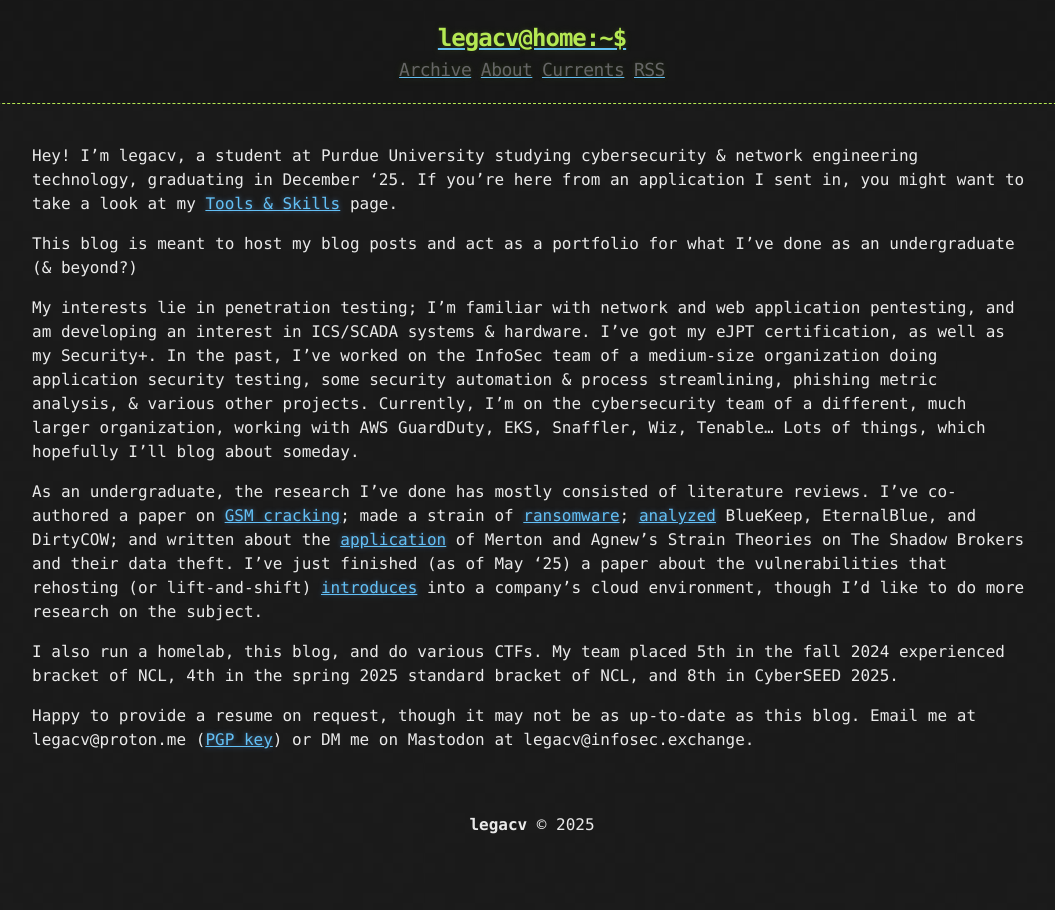
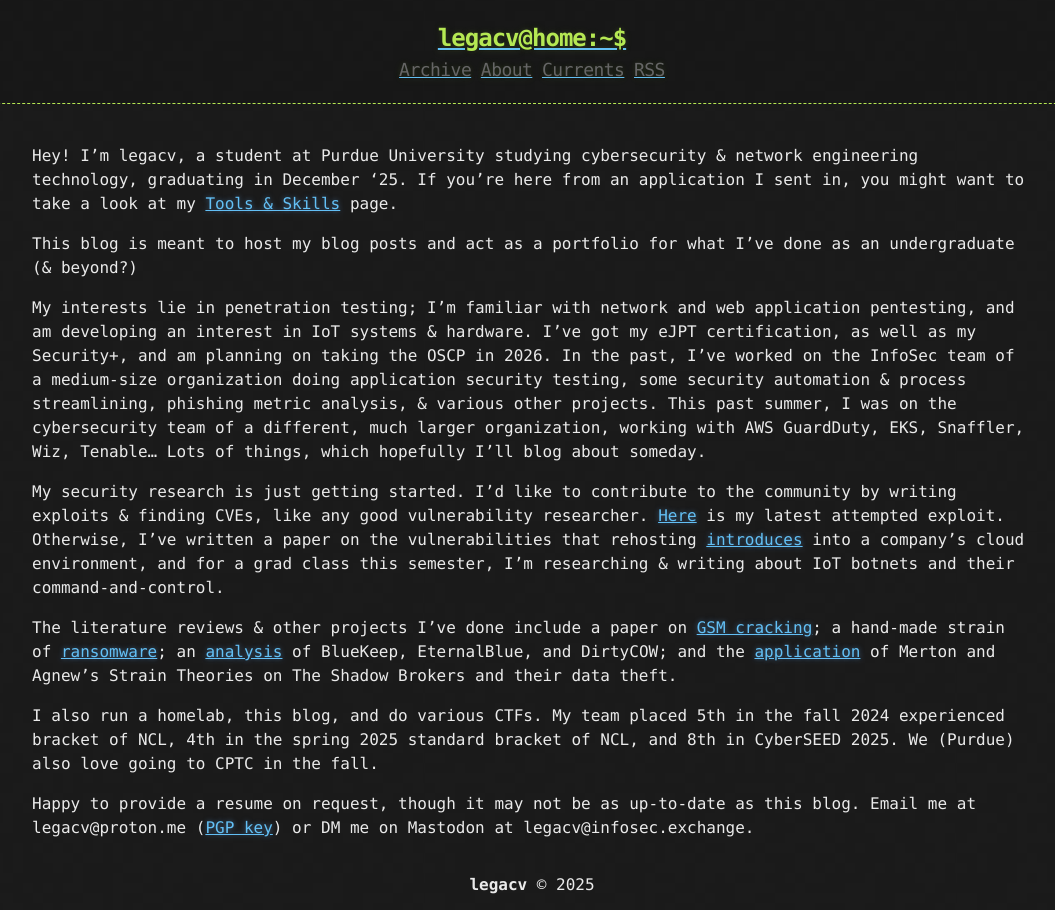
Before and after one commit to legacv/legacv.github.io, a Jekyll site: the page built from about.md, in a window 1280 px wide. Shown: the whole page, without its empty margins (108-1163 px from the left). Built offline with Jekyll 4.4.1, drawn with Linux system fonts in a browser that asks for light colours.

Commit message:
Update about.md

```diff
--- a/about.md
+++ b/about.md
@@ -7,11 +7,13 @@ Hey! I'm legacv, a student at Purdue University studying cybersecurity & network
 
 This blog is meant to host my blog posts and act as a portfolio for what I've done as an undergraduate (& beyond?)
 
-My interests lie in penetration testing; I'm familiar with network and web application pentesting, and am developing an interest in ICS/SCADA systems & hardware. I've got my eJPT certification, as well as my Security+. In the past, I've worked on the InfoSec team of a medium-size organization doing application security testing, some security automation & process streamlining, phishing metric analysis, & various other projects. Currently, I'm on the cybersecurity team of a different, much larger organization, working with AWS GuardDuty, EKS, Snaffler, Wiz, Tenable... Lots of things, which hopefully I'll blog about someday.
+My interests lie in penetration testing; I'm familiar with network and web application pentesting, and am developing an interest in IoT systems & hardware. I've got my eJPT certification, as well as my Security+, and am planning on taking the OSCP in 2026. In the past, I've worked on the InfoSec team of a medium-size organization doing application security testing, some security automation & process streamlining, phishing metric analysis, & various other projects. This past summer, I was on the cybersecurity team of a different, much larger organization, working with AWS GuardDuty, EKS, Snaffler, Wiz, Tenable... Lots of things, which hopefully I'll blog about someday.
 
-As an undergraduate, the research I've done has mostly consisted of literature reviews. I've co-authored a paper on [GSM cracking][gsm]; made a strain of [ransomware][ransom]; [analyzed][eb] BlueKeep, EternalBlue, and DirtyCOW; and written about the [application][tsb] of Merton and Agnew's Strain Theories on The Shadow Brokers and their data theft. I've just finished (as of May '25) a paper about the vulnerabilities that rehosting (or lift-and-shift) [introduces][cloud] into a company's cloud environment, though I'd like to do more research on the subject.
+My security research is just getting started. I'd like to contribute to the community by writing exploits & finding CVEs, like any good vulnerability researcher. [Here][latest] is my latest attempted exploit. Otherwise, I've written a paper on the vulnerabilities that rehosting [introduces][cloud] into a company's cloud environment, and for a grad class this semester, I'm researching & writing about IoT botnets and their command-and-control.
 
-I also run a homelab, this blog, and do various CTFs. My team placed 5th in the fall 2024 experienced bracket of NCL, 4th in the spring 2025 standard bracket of NCL, and 8th in CyberSEED 2025.
+The literature reviews & other projects I've done include a paper on [GSM cracking][gsm]; a hand-made strain of [ransomware][ransom]; an [analysis][eb] of BlueKeep, EternalBlue, and DirtyCOW; and the [application][tsb] of Merton and Agnew's Strain Theories on The Shadow Brokers and their data theft.
+
+I also run a homelab, this blog, and do various CTFs. My team placed 5th in the fall 2024 experienced bracket of NCL, 4th in the spring 2025 standard bracket of NCL, and 8th in CyberSEED 2025. We (Purdue) also love going to CPTC in the fall.
 
 Happy to provide a resume on request, though it may not be as up-to-date as this blog. Email me at legacv@proton.me ([PGP key][key]) or DM me on Mastodon at legacv@infosec.exchange.
 
@@ -22,3 +24,4 @@ Happy to provide a resume on request, though it may not be as up-to-date as this
 [cloud]: https://legacv.github.io/rehosting
 [ransom]: https://legacv.github.io/ransomware
 [tools]: https://legacv.github.io/tools
+[latest]: https://legacv.me/attempted-poc
```
